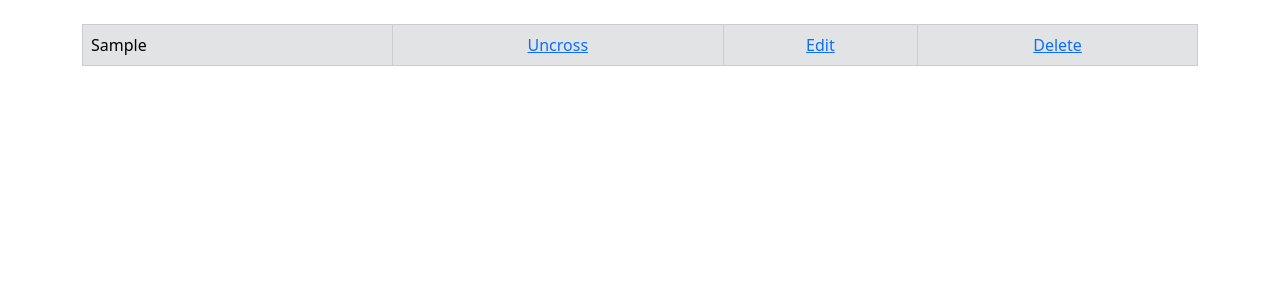
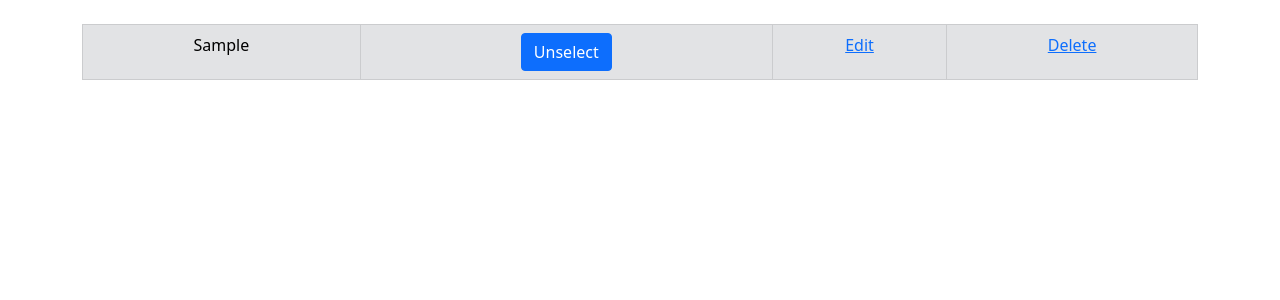
Before and after one commit to fernandojal/ToDoList, a Django app: page / in a window 1280 px wide. Shown: the part 56-356 px from the top of the page. Run offline with Django 3.2, Linux system fonts and the light colour scheme; tables that the repository leaves empty hold one stand-in row (values such as "Sample post").

Commit message:
center items

```diff
--- a/to_do/todo_list/templates/home.html
+++ b/to_do/todo_list/templates/home.html
@@ -18,15 +18,15 @@
 
         {% if things.completed  %}
             <tr class="table-secondary">
-                <td class='striker'>{{things.item }}</td>
-                <td> <center> <a href="uncross/{{things.id}}">Uncross</a></center></td>
+                <td class='striker'><center>{{things.item }}</center></td>
+                <td> <center> <a class="btn btn-primary" href="uncross/{{things.id}}" role="button" >Unselect</a></center></td>
                 <td> <center> <a href="edit/{{things.id}}">Edit</a></center></td>
                 <td> <center> <a href="delete/{{things.id}}">Delete</a></center> </td>
             </tr>
         {% else %}
             <tr>
-                <td class='striker'>{{ things.item }}</a></td>
-                <td> <center><a href="cross_off/{{things.id}}">Cross Off</a></center> </td>
+                <td class='striker'><center>{{ things.item }}</center></a></td>
+                <td> <center> <a class="btn btn-primary" href="cross_off/{{things.id}}" role="button" >Select</a></center></td>
                 <td> <center> <a href="edit/{{things.id}}">Edit</a></center></td>
                 <td> <center><a href="delete/{{things.id}}">Delete</a></center> </td>
             </tr>
```
